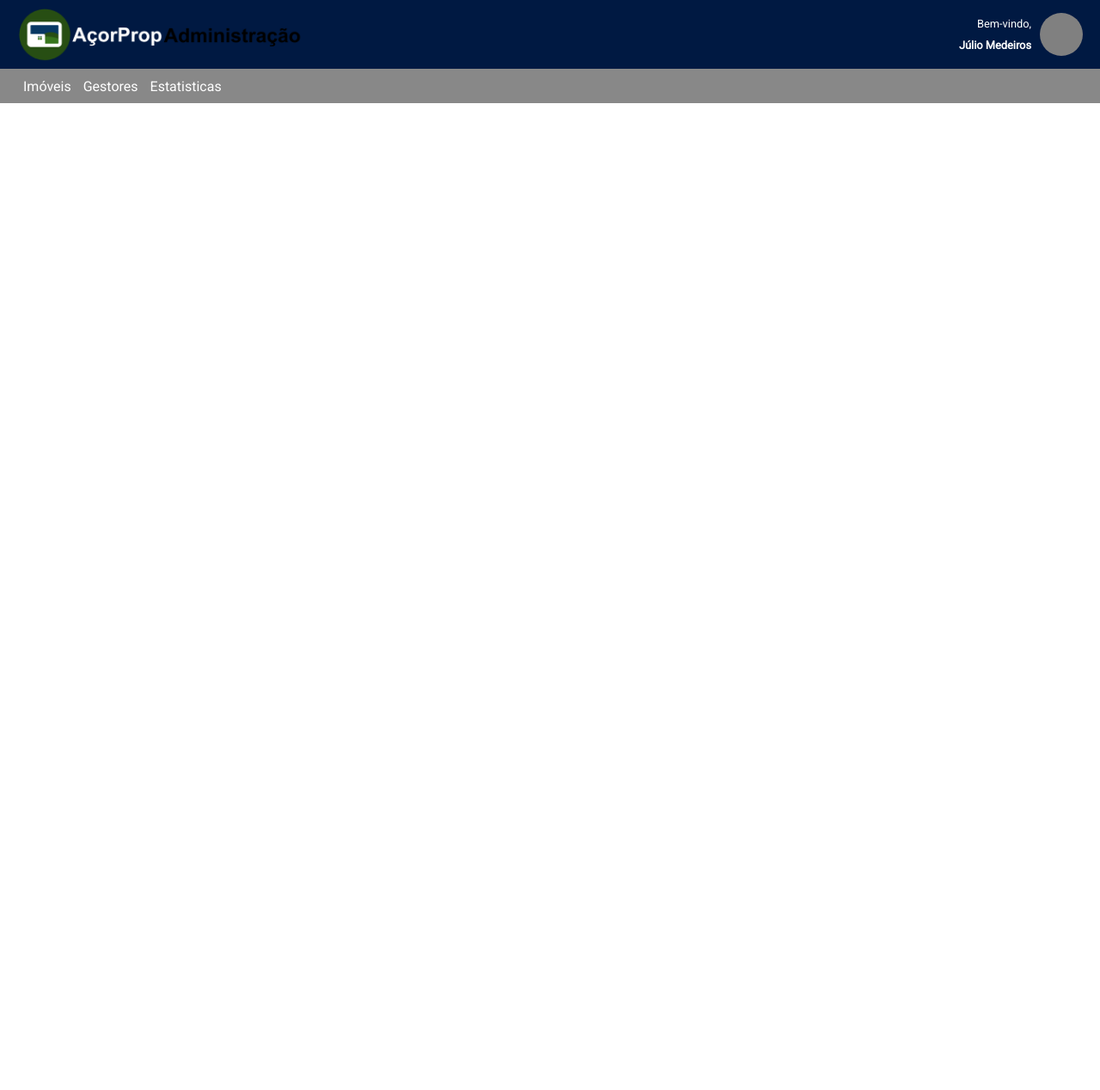
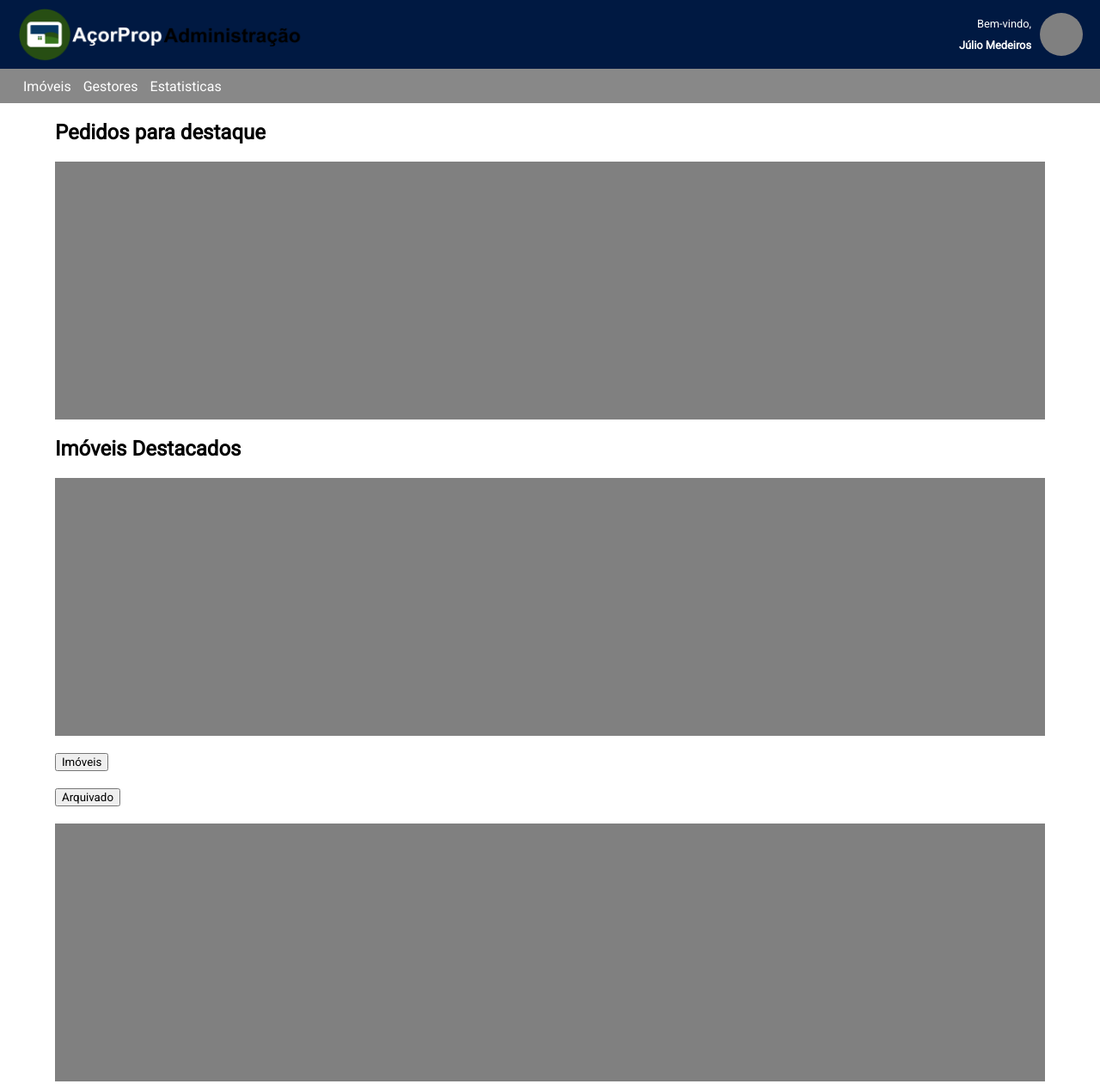
Before and after one commit to Cactusforlife/Projeto-Imobiliaria, a PHP site: page /administrator/admin-immobiles.php in a window 1280 px wide. Shown: the whole page at 86% size. Before the commit the page ends 120 px from the top, so only its background shows below. Run offline with PHP 8.4, Linux system fonts and the light colour scheme.

Commit message:
mais coisas...

```diff
--- a/administrator/admin-immobiles.php
+++ b/administrator/admin-immobiles.php
@@ -9,7 +9,7 @@
   </head>
   <body>
     <div id="top-bar">
-      <a href="admin-imoveis.php"><img src="../img/logo-admin.png" alt=""></a>
+      <a href="admin-immobiles.php"><img src="../img/logo-admin.png" alt=""></a>
       <div class="session-box-backend">
         <div class="session-on">
           <p>Bem-vindo, </p>
@@ -28,7 +28,20 @@
       <a href="admin-statistics.php">Estatisticas</a>
     </div>
     <div class="container-admin">
+      <h2 class="self_left">Pedidos para destaque</h2>
+      <div class="featured-immobiles">
 
+      </div>
+      <h2 class="self_left">Imóveis Destacados</h2>
+      <div class="featured-immobiles">
+
+      </div>
+
+      <button class="self_left">Imóveis</button>
+      <button class="self_left">Arquivado</button>
+      <div class="featured-immobiles">
+
+      </div>
     </div>
   </body>
   <script type="text/javascript" src="../js/session-backend.js"></script>
--- a/administrator/admin-managers.php
+++ b/administrator/admin-managers.php
@@ -9,7 +9,7 @@
   </head>
   <body>
     <div id="top-bar">
-      <a href="admin-imoveis.php"><img src="../img/logo-admin.png" alt=""></a>
+      <a href="admin-immobiles.php"><img src="../img/logo-admin.png" alt=""></a>
       <div class="session-box-backend">
         <div class="session-on">
           <p>Bem-vindo, </p>
--- a/administrator/admin-statistics.php
+++ b/administrator/admin-statistics.php
@@ -9,7 +9,7 @@
   </head>
   <body>
     <div id="top-bar">
-      <a href="admin-imoveis.php"><img src="../img/logo-admin.png" alt=""></a>
+      <a href="admin-immobiles.php"><img src="../img/logo-admin.png" alt=""></a>
       <div class="session-box-backend">
         <div class="session-on">
           <p>Bem-vindo, </p>
--- a/css/style-back.css
+++ b/css/style-back.css
@@ -37,6 +37,11 @@ body {
   flex-direction: column;
   justify-content: flex-start;
   align-items: center;
+}
+
+.self_left {
+  align-self: flex-start;
+  margin-left: 5%;
 }
 
 /*FIM GERAL BACKEND*/
@@ -117,10 +122,6 @@ body {
   padding: 5px;
 }
 
-.settings_on {
-  display: flex;
-}
-
 /* FIM SESSION BOX BACKEND */
 
 /*FIM TOP BAR BACKEND*/
@@ -176,6 +177,18 @@ body {
   margin-left: 5%;
 }
 
+/* IMÓVEIS */
+
+.featured-immobiles {
+  width: 90%;
+  height: 300px;
+  background-color: grey;
+}
+
+/* FIM IMÓVEIS */
+
+/* REGISTAR GESTORES */
+
 .manager-register {
   width: 90%;
 }
@@ -187,11 +200,17 @@ body {
   padding: 20px;
 }
 
+/* FIM REGISTAR GESTORES */
+
+/* GESTORES */
+
 .managers {
   width: 90%;
   height: 800px;
   background-color: grey;
 }
+
+/* FIM GESTORES */
 
 /* FIM ADMIN*/
 
@@ -213,26 +232,29 @@ body {
   margin-top: 20px;
 }
 
-.open-property-register {
-  align-self: flex-start;
-  margin-left: 5%;
-}
+/* REGISTAR IMÓVEL */
 
-.property-register {
+.immobile-register {
   width: 90%;
 }
 
-.property-register form {
+.immobile-register form {
   display: flex;
   flex-direction: column;
   background-color: grey;
   padding: 20px;
 }
 
-.properties {
+/* FIM REGISTAR IMÓVEL */
+
+/* IMÓVEIS */
+
+.immobiles {
   width: 90%;
   height: 800px;
   background-color: grey;
 }
 
+/* FIM IMÓVEIS */
+
 /* FIM GESTOR*/
```
Also changed, not shown: administrator/manager-immobiles.php (+12 -12 lines).
